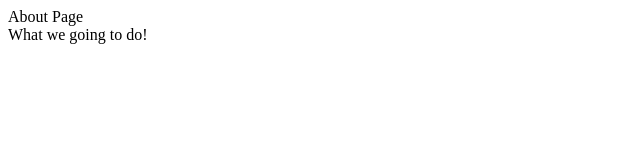
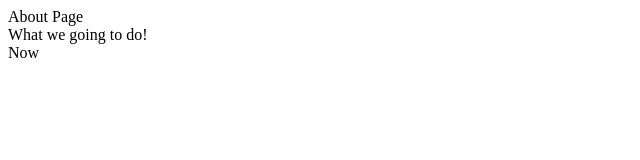
Before and after one commit to UrbanskyiAlex/smartspace, a plain HTML site: page about.html in a window 1280 px wide. Shown: the full height of the page, 0-640 px from the left. Drawn offline with Linux system fonts and the light colour scheme.

Commit message:
added text

```diff
--- a/about.html
+++ b/about.html
@@ -10,6 +10,7 @@
 <body>
     <div>About Page</div>
     <div>What we going to do!</div>
+    <div>Now</div>
 </body>
 
 </html>
```
